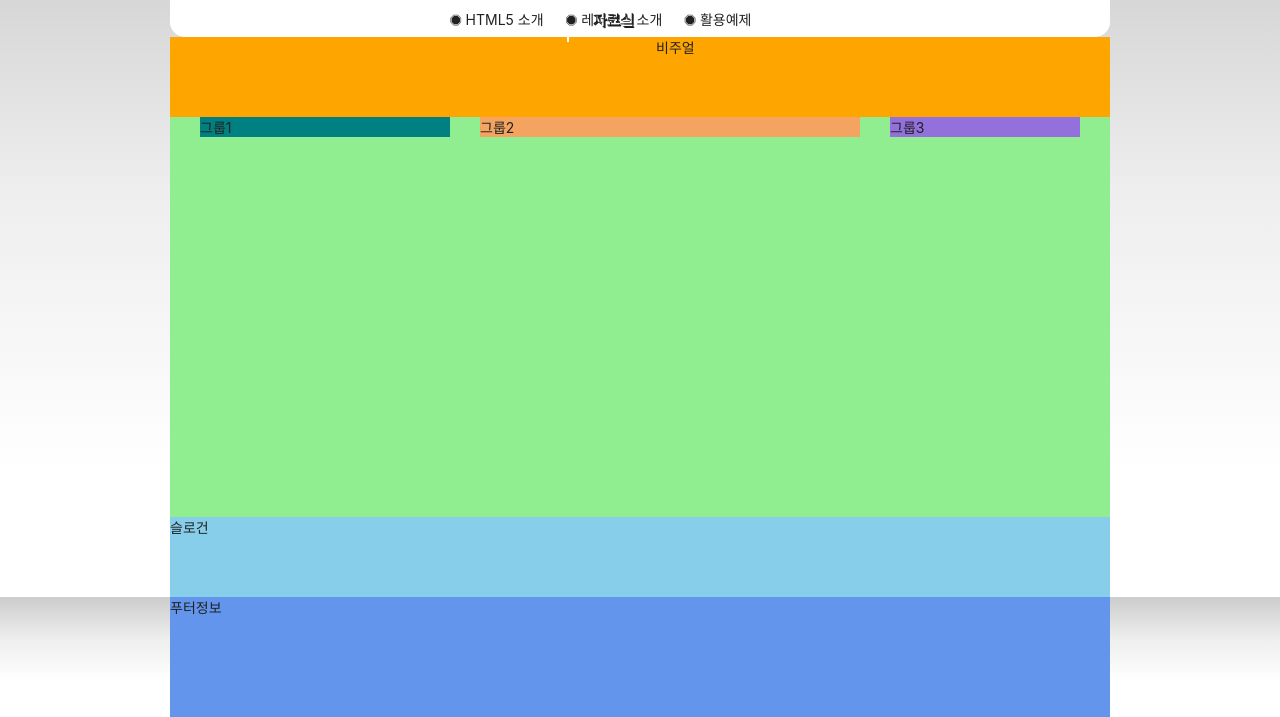
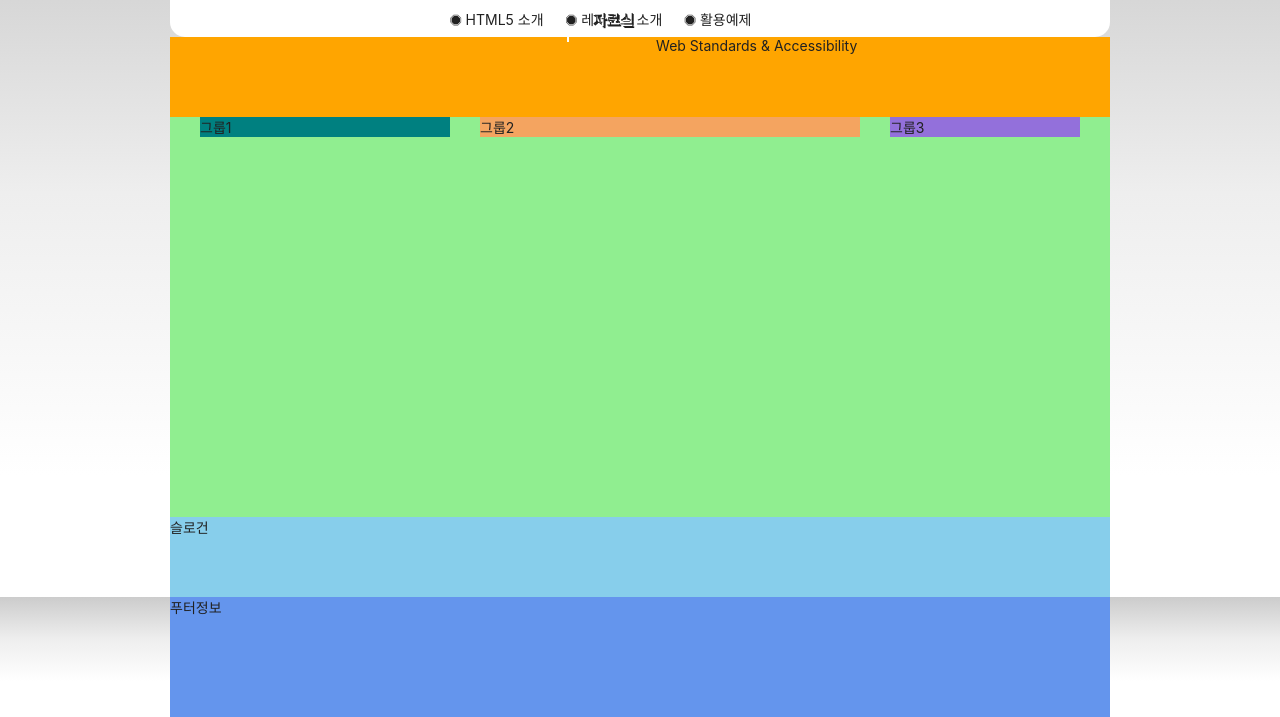
Before and after one commit to oweaj/HTML5, a plain HTML site: page index.html in a window 1280 px wide. Shown: the part 90-807 px from the top of the page. Drawn offline with Linux system fonts and the light colour scheme; a web font is replaced by a local one.

Commit message:
비주얼 텍스트 콘텐츠 마크업

```diff
--- a/index.html
+++ b/index.html
@@ -128,7 +128,9 @@
         </ul>
       </nav>
     </header>
-    <div class="visual">비주얼</div>
+    <div class="visual">
+      <div class="visual-text">Web Standards &amp; Accessibility</div>
+    </div>
     <main class="main">
       <div class="group group1">그룹1</div>
       <div class="group group2">그룹2</div>
```
